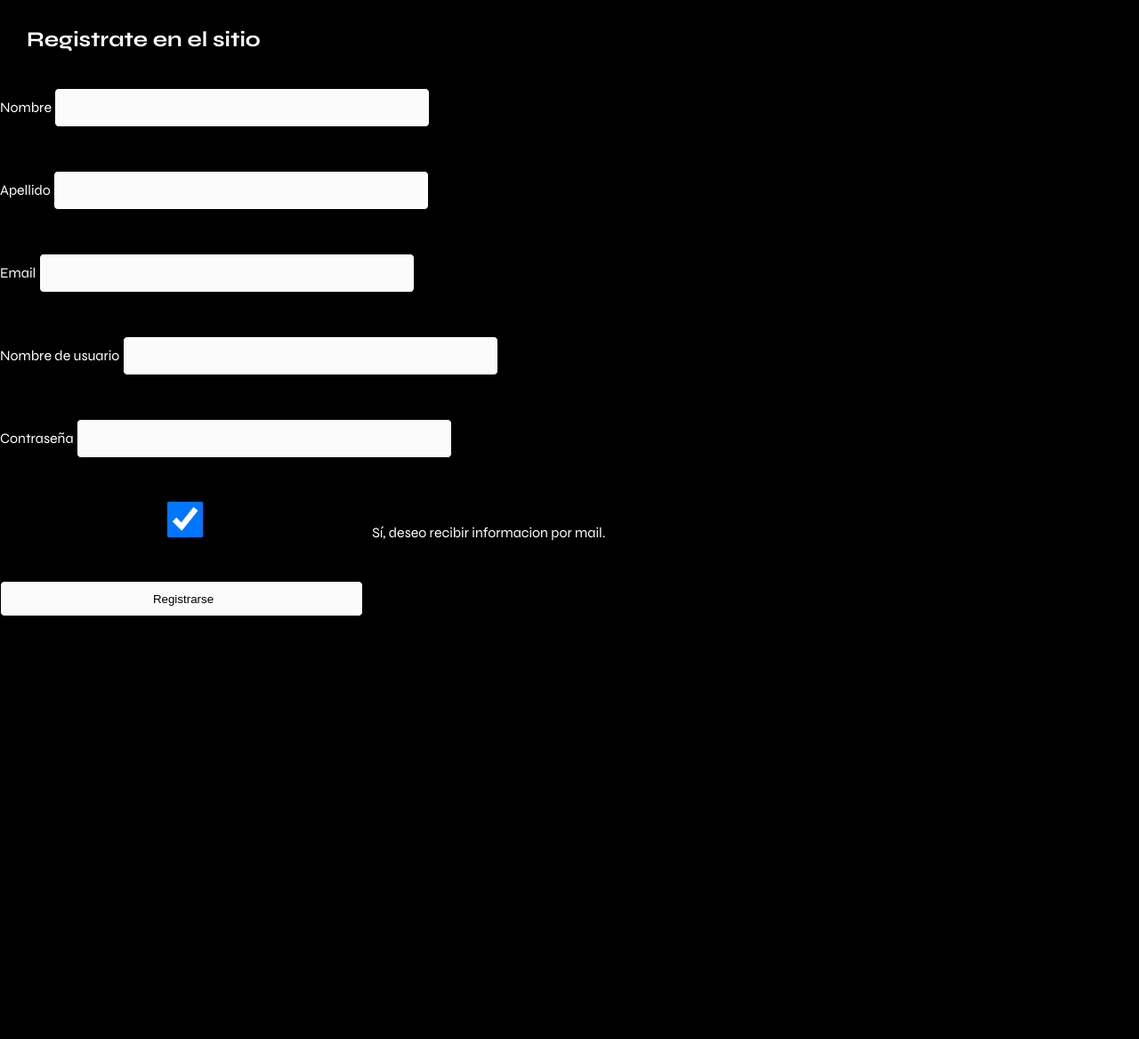
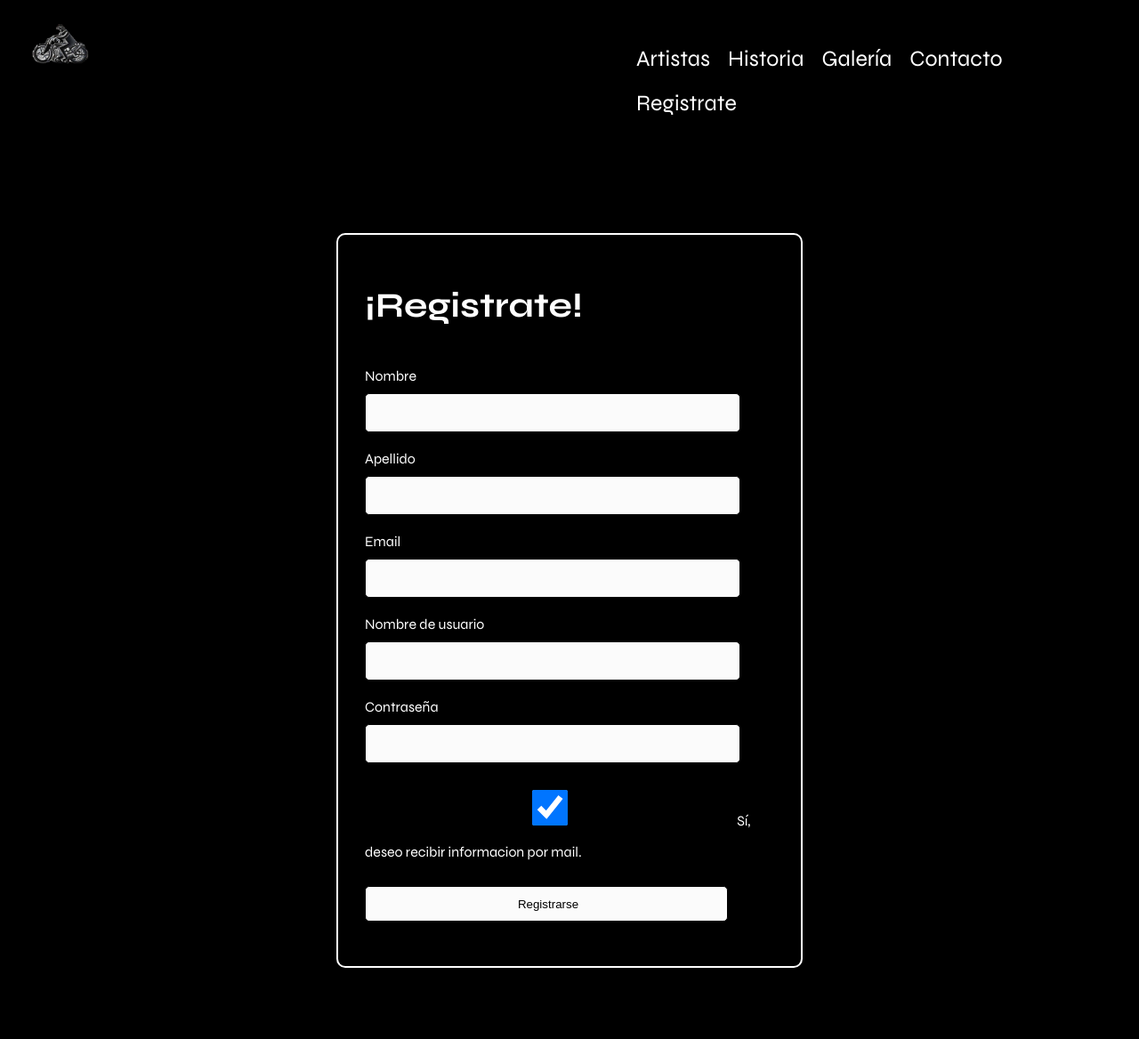
Before and after one commit to julietamt/Web-Futurismo, a PHP site: page /form_registro.php in a window 1280 px wide. Shown: the whole page at 89% size. Before the commit the page ends 693 px from the top, so only its background shows below. Run offline with PHP 8.4, Linux system fonts and the light colour scheme.

Commit message:
adelanto el css

```diff
--- a/sitio-web/CSS/estilos.css
+++ b/sitio-web/CSS/estilos.css
@@ -554,3 +554,100 @@
   text-decoration: none;
   cursor: pointer;
 }
+
+
+/* Estilos de formulario */
+
+.formulario-registrate {
+  width: 460px;
+  margin: 80px auto;
+  border-radius: 10px;
+  padding: 30px;
+  background-color: #000000;
+  border: 2px solid #ffffff;
+}
+
+.formulario input[type="text"],
+.formulario input[type="email"],
+.formulario input[type="password"],
+.formulario textarea {
+  background-color: #fbfbfb;
+  width: 408px;
+  height: 40px;
+  border-radius: 5px;
+  border: 1px solid #000;
+  margin: 10px 0;
+  padding-left: 10px;
+  margin-bottom: 20px;
+}
+
+.formulario textarea {
+  height: 150px;
+  padding-top: 15px;
+}
+
+.formulario label {
+  display: block;
+  margin-bottom: 5px;
+  color: #ffffff;
+}
+
+.formulario input[type="checkbox"] {
+  margin-top: 10px;
+  margin-bottom: 20px;
+}
+
+.formulario input[type="submit"] {
+  height: 45px;
+  width: 150px;
+  padding: 0;
+  margin-top: 10px;
+  margin-bottom: 20px;
+  background-color: yellow;
+  border-radius: 10px;
+  cursor: pointer;
+  text-transform: uppercase;
+  border: none;
+  color: #000;
+}
+
+.formulario .aviso {
+  font-size: 13px;
+  color: #f5f5f5;
+}
+
+.formulario h2 {
+  font-size: 24px;
+  margin-bottom: 20px;
+  color: #ffffff;
+}
+
+.formulario h3 {
+  font-size: 20px;
+  margin-bottom: 30px;
+  color: #ffffff;
+}
+
+.formulario p {
+  font-size: 16px;
+  color: #ffffff;
+}
+
+/* Estilos de placeholders */
+
+.formulario input::placeholder,
+.formulario textarea::placeholder {
+  color: #a8a8a8;
+}
+
+/* Estilos de foco */
+
+.formulario input:focus {
+  outline: 0;
+  border: 1px solid #a18e00;
+}
+
+.formulario textarea:focus {
+  outline: 0;
+  border: 1px solid #c7b000;
+}
--- a/sitio-web/contacto.html
+++ b/sitio-web/contacto.html
@@ -12,8 +12,8 @@
 <body>
 	<header>
 		<nav>
-		  <div class="logo">
-			<a href="../sitio-web/index.html"> <img src="../sitio-web/imagenes/logo-pagina.png" alt="logo-pagina"> </a>
+		  <div>
+			<a href="../sitio-web/index.html"> <img src="../sitio-web/imagenes/logo-pagina.png" alt="logo-pagina" class="logo"> </a>
 		  </div>
 			<nav id="menu">
 			  <ul>
@@ -25,6 +25,7 @@
 				</li>
 				<li><a href="../sitio-web/galeria.html">Galería</a></li>
 				<li><a href="../sitio-web/contacto.html">Contacto</a></li>
+				<li><a href="../sitio-web/form_registro.php">Registrate</a></li>
 			 </ul>
 			</nav>
 		</nav>
--- a/sitio-web/form_registro.php
+++ b/sitio-web/form_registro.php
@@ -11,28 +11,53 @@
 </head>
 
 <body>
-	<h2 class="prueba" >Registrate en el sitio</h2>
-    <form action="registro.php" method="post" >
-    	<label>Nombre
-        	<input type="text" name="nombre" required />
-        </label><br />
-		<label>Apellido
-        	<input type="text" name="apellido" required />
-        </label><br />
-        <label>Email
-        	<input type="email" name="email" required />
-        </label><br />
-        <label>Nombre de usuario
-        	<input name="usuario" type="text" />
-        </label><br />
-        <label>Contraseña
-        	<input type="password" name="password" />
-        </label><br />
+<header>
+    <nav>
+      <div>
+        <a href="../sitio-web/index.html"> <img src="../sitio-web/imagenes/logo-pagina.png" alt="logo-pagina" class="logo"> </a>
+      </div>
+        <nav id="menu">
+          <ul>
+            <li><a href="../sitio-web/artistas.html">Artistas</a></li>
+            <li><a href="../sitio-web/historia.html">Historia</a>
+              <ul>
+                  <li><a href="../sitio-web/arquitectura.html">Arquitectura</a></li>
+                </ul>
+            </li>
+            <li><a href="../sitio-web/galeria.html">Galería</a></li>
+            <li><a href="../sitio-web/contacto.html">Contacto</a></li>
+            <li><a href="../sitio-web/form_registro.php">Registrate</a></li>
+         </ul>
+        </nav>
+    </nav>
+  </header>
+<div class="formulario-registrate">
+    <h1 class="prueba">¡Registrate!</h1>
+    <form action="registro.php" method="post">
+        <label for="nombre">Nombre</label>
+        <input type="text" name="nombre" id="nombre" class="colocar_nombre" required />
+        <br />
+        <label for="apellido">Apellido</label>
+        <input type="text" name="apellido" id="apellido" class="colocar_apellido" required />
+        <br />
+        <label for="email">Email</label>
+        <input type="email" name="email" id="email" class="email" required />
+        <br />
+        <label for="usuario">Nombre de usuario</label>
+        <input type="text" name="usuario" id="usuario" class="colocar_usuario" />
+        <br />
+        <label for="password">Contraseña</label>
+        <input type="password" name="password" id="password" class="password" />
+        <br />
         <label>
-            <input name="newsletter" type="checkbox" value="si" checked="checked" /> Sí, deseo recibir informacion por mail.
-        </label><br />
-        <input type="submit" value="Registrarse"/>
+            <input type="checkbox" name="newsletter" value="si" checked="checked" />
+            Sí, deseo recibir informacion por mail.
+        </label>
+        <br />
+        <input type="submit" value="Registrarse" class="enviar" />
     </form>
+</div>
+
 
 </body>
 </html>
```
Also changed, not shown: sitio-web/form_login.php (+20 -0 lines).
